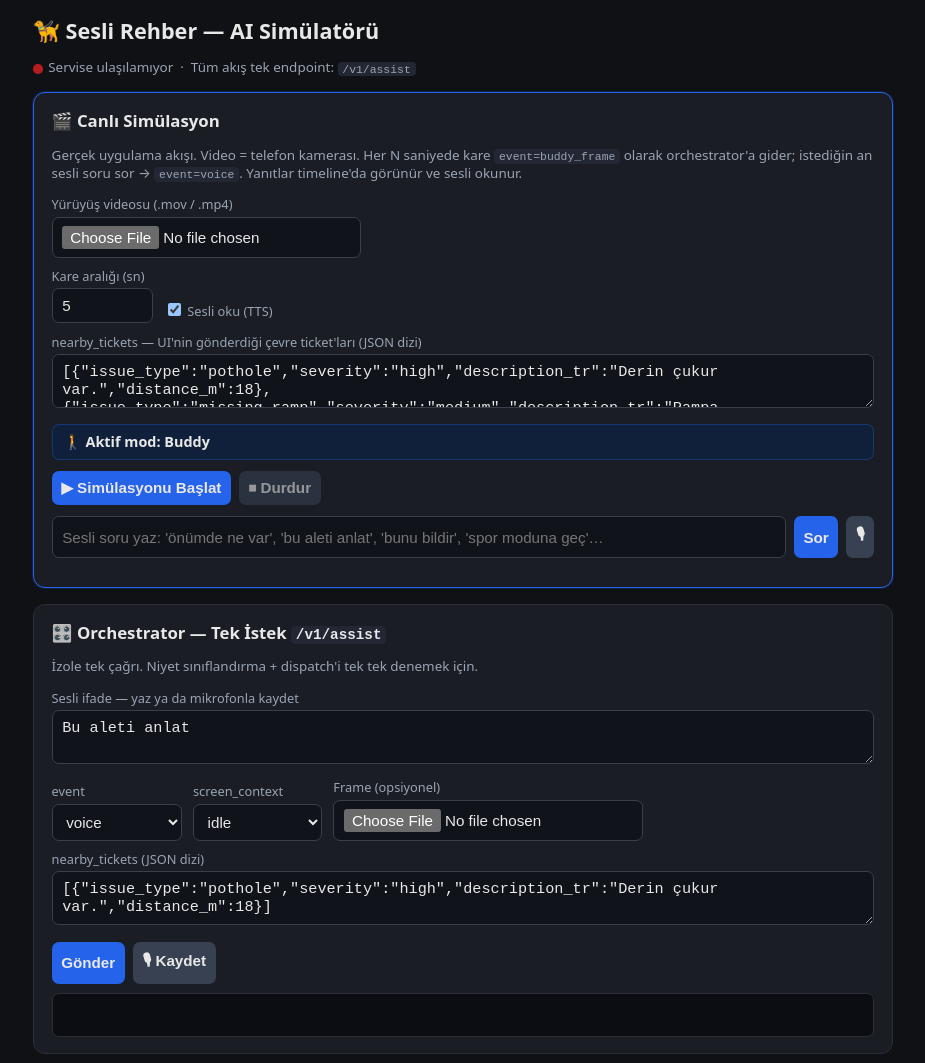
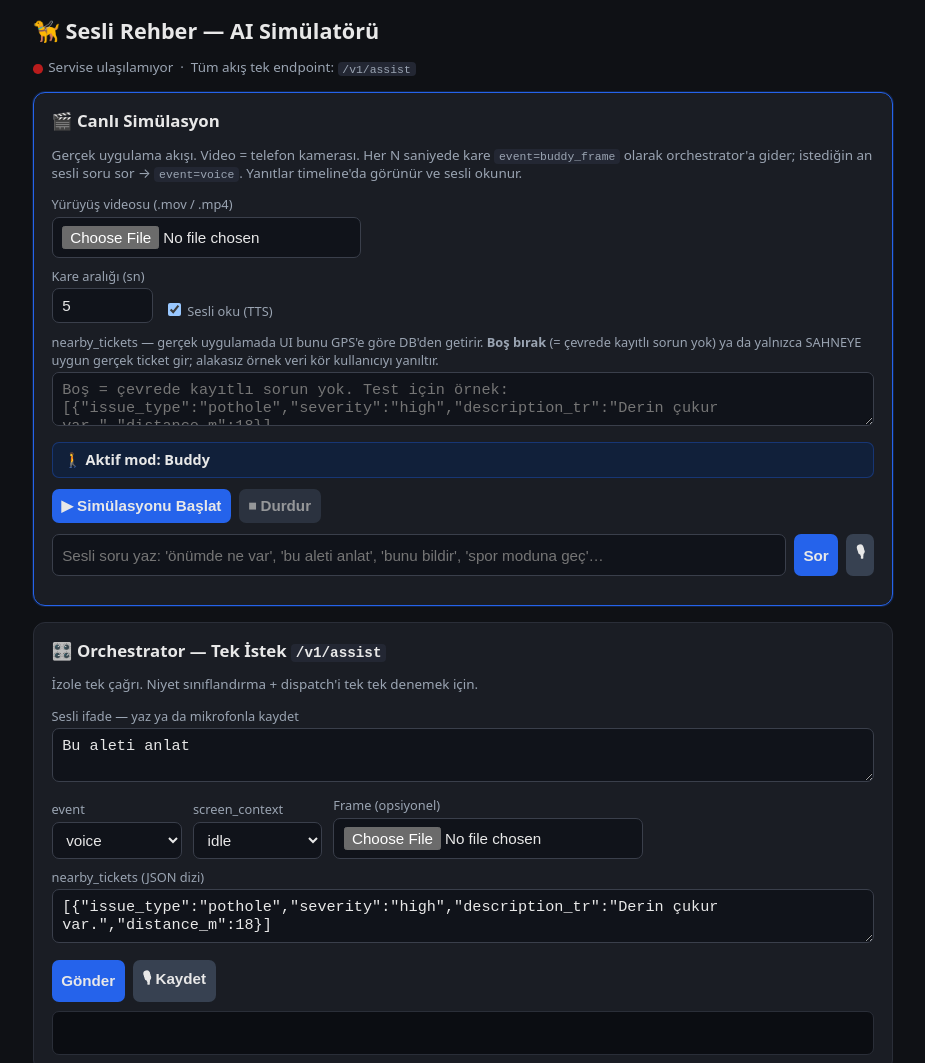
Before and after one commit to merttcetn/beacon, a plain HTML site: page static/test.html in a window 1280 px wide. Shown: the top 1063 px of the page, without its empty margins (177-1102 px from the left). Drawn offline with Linux system fonts and the light colour scheme; no server answers.

Commit message:
fix: empty default nearby_tickets so simulator does not inject fake street defects

```diff
--- a/static/test.html
+++ b/static/test.html
@@ -93,8 +93,10 @@
       <input type="number" id="simInterval" value="5" min="2" style="width:5rem" /></div>
     <div><label><input type="checkbox" id="simTTS" checked /> Sesli oku (TTS)</label></div>
   </div>
-  <label>nearby_tickets — UI'nin gönderdiği çevre ticket'ları (JSON dizi)</label>
-  <textarea id="simNearby" rows="2">[{"issue_type":"pothole","severity":"high","description_tr":"Derin çukur var.","distance_m":18},{"issue_type":"missing_ramp","severity":"medium","description_tr":"Rampa eksik.","distance_m":45}]</textarea>
+  <label>nearby_tickets — gerçek uygulamada UI bunu GPS'e göre DB'den getirir. <b>Boş bırak</b>
+    (= çevrede kayıtlı sorun yok) ya da yalnızca SAHNEYE uygun gerçek ticket gir;
+    alakasız örnek veri kör kullanıcıyı yanıltır.</label>
+  <textarea id="simNearby" rows="2" placeholder='Boş = çevrede kayıtlı sorun yok. Test için örnek: [{"issue_type":"pothole","severity":"high","description_tr":"Derin çukur var.","distance_m":18}]'></textarea>
 
   <div class="modebar" id="modeBar">🚶 Aktif mod: <b>Buddy</b></div>
   <div class="actions">
```
